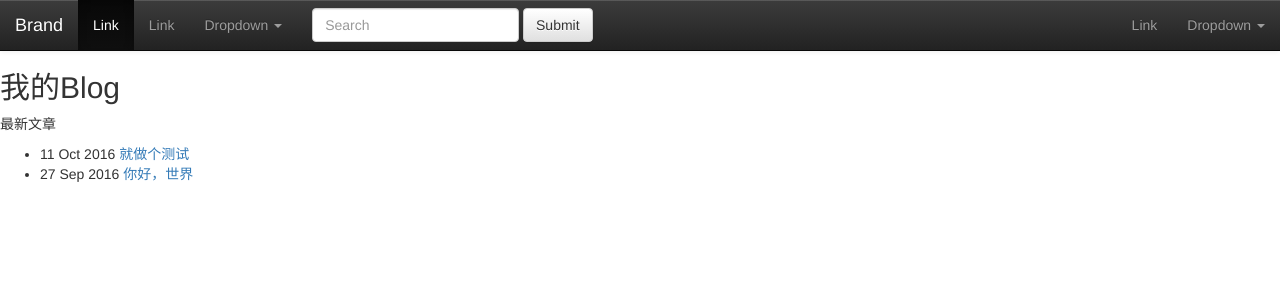
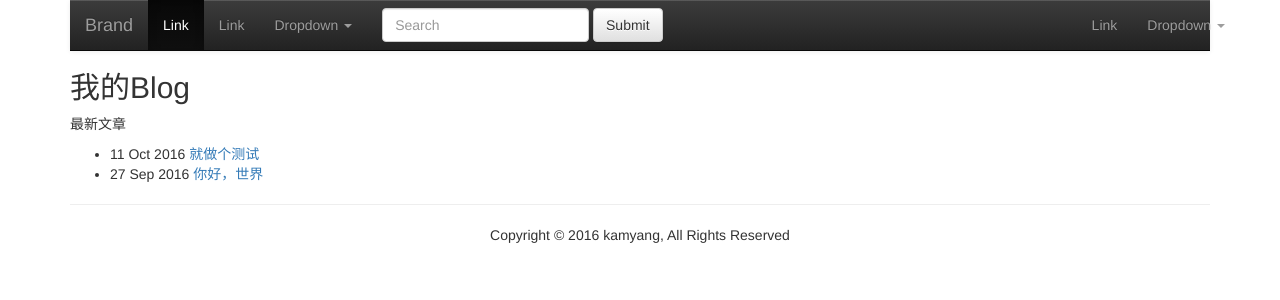
Before and after one commit to YangYanMing168/kamyang, a Jekyll site: the page built from index.html, in a window 1280 px wide. Shown: the top 300 px of the page. Built offline with Jekyll 4.4.1, drawn with Linux system fonts in a browser that asks for light colours.

Commit message:
添加 boostrap 样式

```diff
--- /dev/null
+++ b/_includes/footer.html
@@ -0,0 +1,4 @@
+<hr style="filter:alpha(opacity=100,finishopacity=0,style=3);width:100%;color:#987cb9;">
+<div class="text-center">
+    Copyright &copy; 2016 kamyang, All Rights Reserved
+</div>
--- a/_includes/header.html
+++ b/_includes/header.html
@@ -1,5 +1,5 @@
 <nav class="navbar navbar-default navbar-inverse navbar-static-top" role="navigation">
-    <div class="container-fluid">
+    <div class="container">
         <!-- Brand and toggle get grouped for better mobile display -->
         <div class="navbar-header">
             <button type="button" class="navbar-toggle collapsed" data-toggle="collapse"
@@ -52,5 +52,5 @@
         </div>
         <!-- /.navbar-collapse -->
     </div>
-    <!-- /.container-fluid -->
+    <!-- /.container -->
 </nav>
--- a/_layouts/default.html
+++ b/_layouts/default.html
@@ -17,8 +17,11 @@
 <body>
 <div class="row">
     <div class="container-fluid">
-        {% include header.html %}
-        {{ content }}
+        <div class="container">
+            {% include header.html %}
+            {{ content }}
+            {% include footer.html %}
+        </div>
     </div>
 </div>
 </body>
```
Also changed, not shown: index.html (line endings or trailing spaces).
